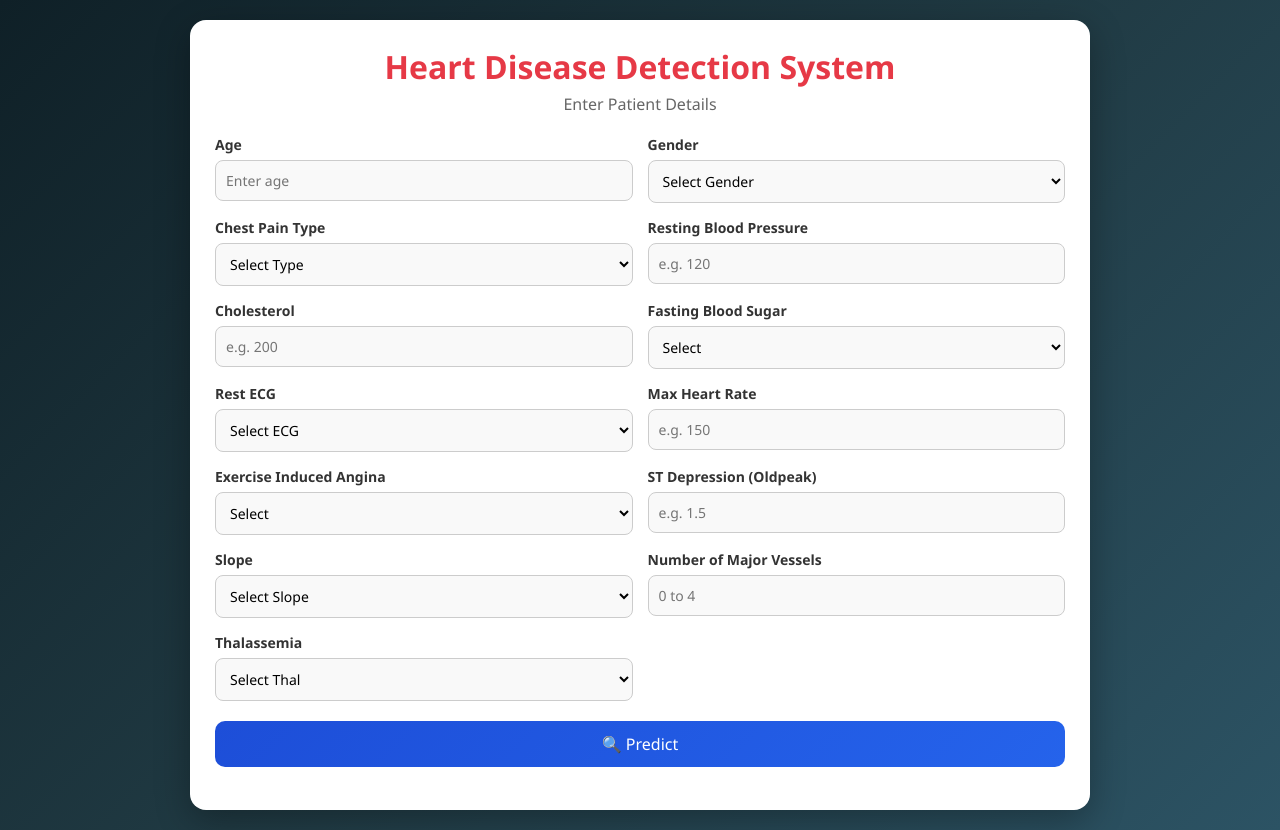
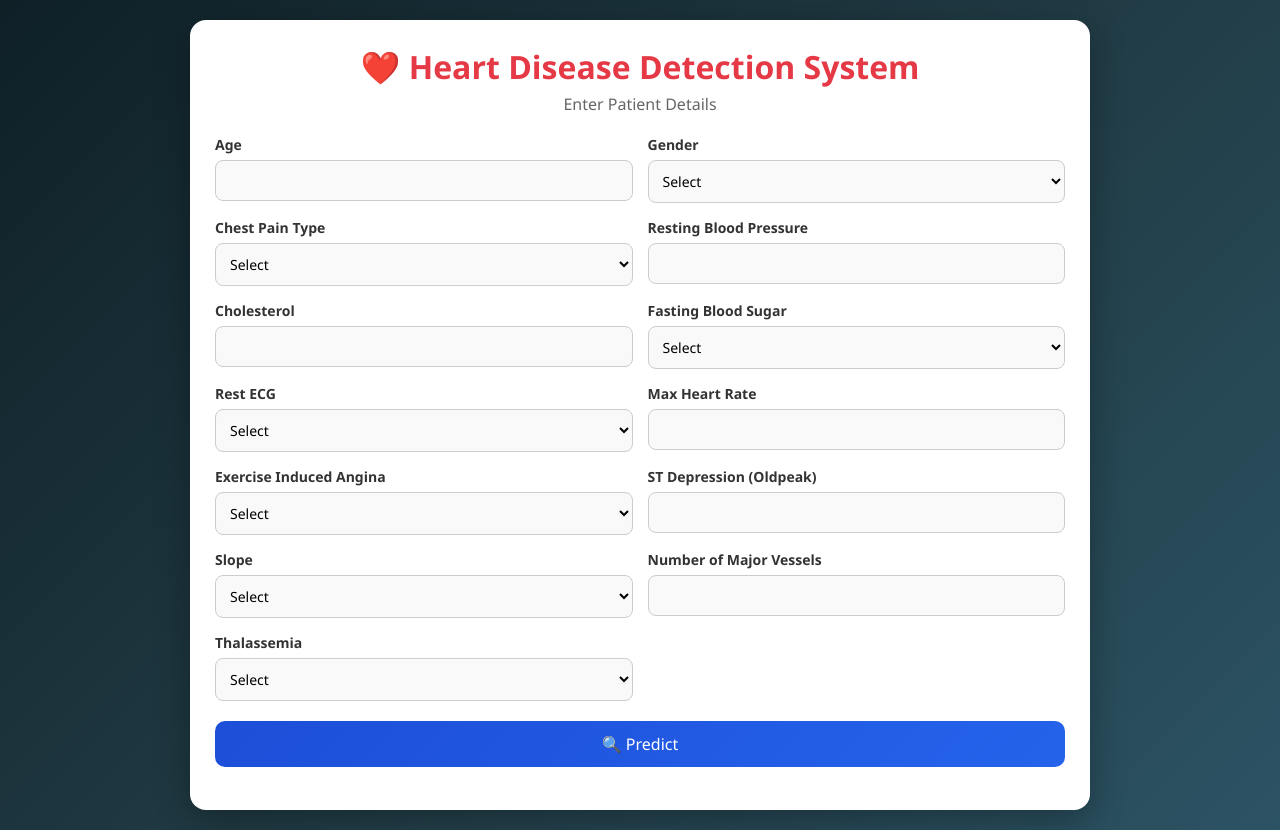
Before and after one commit to nitinniwas-dev/heart-disease-detector, a plain HTML site: page index.html in a window 1280 px wide. Drawn offline with Linux system fonts and the light colour scheme.

Commit message:
Update index.html

```diff
--- a/index.html
+++ b/index.html
@@ -2,7 +2,11 @@
 <html lang="en">
 <head>
     <meta charset="UTF-8">
+    <meta name="viewport" content="width=device-width, initial-scale=1.0">
+
     <title>Heart Disease Detector</title>
+
+    <!-- CSS -->
     <link rel="stylesheet" href="style.css">
 </head>
 
@@ -12,9 +16,8 @@
 
     <div class="card">
 
-
-        <h1> Heart Disease Detection  System</h1>
-        <p class="subtitle">Enter Patient Details </p>
+        <h1>❤️ Heart Disease Detection System</h1>
+        <p class="subtitle">Enter Patient Details</p>
 
         <form id="heartForm">
 
@@ -22,13 +25,13 @@
 
                 <div class="field">
                     <label>Age</label>
-                    <input type="number" id="age" placeholder="Enter age" required>
+                    <input type="number" id="age" required>
                 </div>
 
                 <div class="field">
                     <label>Gender</label>
                     <select id="sex" required>
-                        <option value="" disabled selected>Select Gender</option>
+                        <option value="" disabled selected>Select</option>
                         <option value="1">Male</option>
                         <option value="0">Female</option>
                     </select>
@@ -37,7 +40,7 @@
                 <div class="field">
                     <label>Chest Pain Type</label>
                     <select id="cp" required>
-                        <option value="" disabled selected>Select Type</option>
+                        <option value="" disabled selected>Select</option>
                         <option value="0">Typical Angina</option>
                         <option value="1">Atypical Angina</option>
                         <option value="2">Non-anginal Pain</option>
@@ -47,12 +50,12 @@
 
                 <div class="field">
                     <label>Resting Blood Pressure</label>
-                    <input type="number" id="trestbps" placeholder="e.g. 120" required>
+                    <input type="number" id="trestbps" required>
                 </div>
 
                 <div class="field">
                     <label>Cholesterol</label>
-                    <input type="number" id="chol" placeholder="e.g. 200" required>
+                    <input type="number" id="chol" required>
                 </div>
 
                 <div class="field">
@@ -67,7 +70,7 @@
                 <div class="field">
                     <label>Rest ECG</label>
                     <select id="restecg" required>
-                        <option value="" disabled selected>Select ECG</option>
+                        <option value="" disabled selected>Select</option>
                         <option value="0">Normal</option>
                         <option value="1">ST-T abnormality</option>
                         <option value="2">LVH</option>
@@ -76,7 +79,7 @@
 
                 <div class="field">
                     <label>Max Heart Rate</label>
-                    <input type="number" id="thalach" placeholder="e.g. 150" required>
+                    <input type="number" id="thalach" required>
                 </div>
 
                 <div class="field">
@@ -90,13 +93,13 @@
 
                 <div class="field">
                     <label>ST Depression (Oldpeak)</label>
-                    <input type="number" step="0.1" id="oldpeak" placeholder="e.g. 1.5" required>
+                    <input type="number" step="0.1" id="oldpeak" required>
                 </div>
 
                 <div class="field">
                     <label>Slope</label>
                     <select id="slope" required>
-                        <option value="" disabled selected>Select Slope</option>
+                        <option value="" disabled selected>Select</option>
                         <option value="0">Upsloping</option>
                         <option value="1">Flat</option>
                         <option value="2">Downsloping</option>
@@ -105,13 +108,13 @@
 
                 <div class="field">
                     <label>Number of Major Vessels</label>
-                    <input type="number" id="ca" placeholder="0 to 4" required>
+                    <input type="number" id="ca" required>
                 </div>
 
                 <div class="field">
                     <label>Thalassemia</label>
                     <select id="thal" required>
-                        <option value="" disabled selected>Select Thal</option>
+                        <option value="" disabled selected>Select</option>
                         <option value="1">Normal</option>
                         <option value="2">Fixed Defect</option>
                         <option value="3">Reversible Defect</option>
@@ -130,6 +133,7 @@
 
 </div>
 
+<!-- JS -->
 <script src="script.js"></script>
 
 </body>
```
